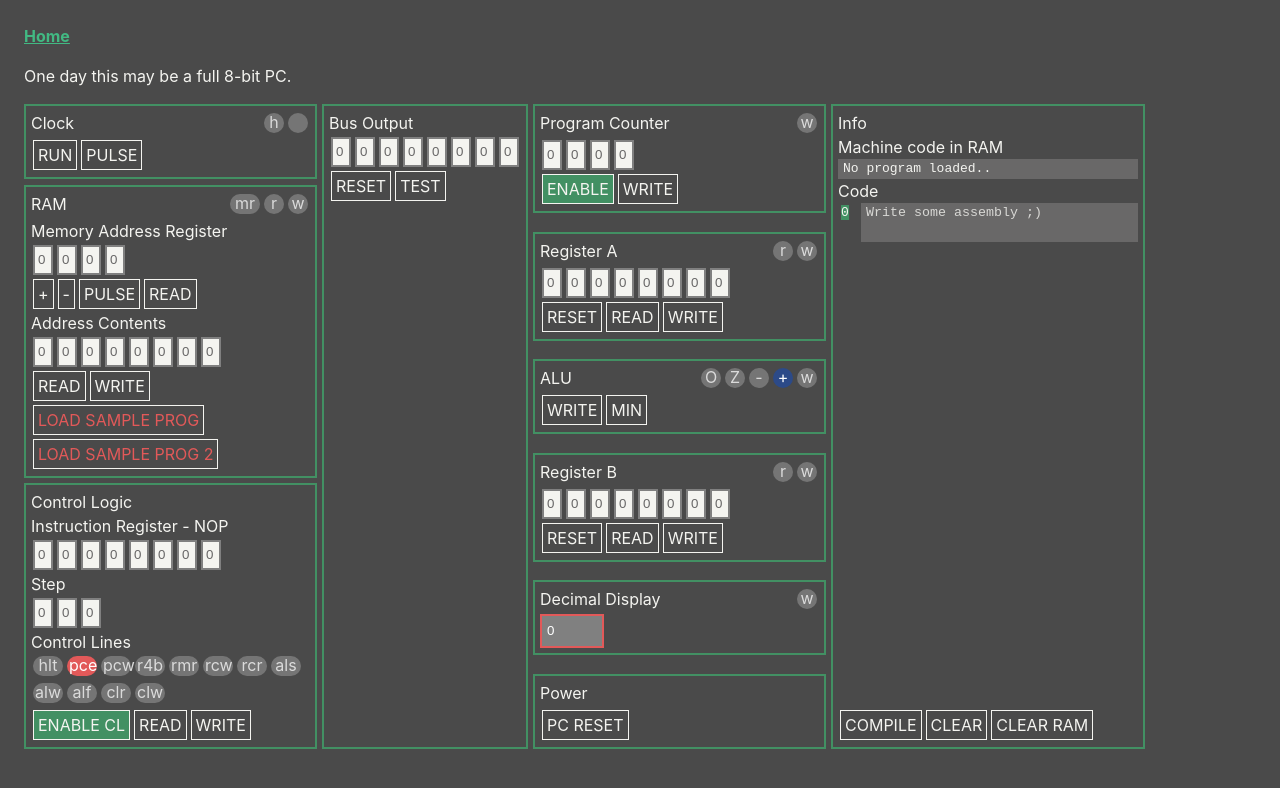
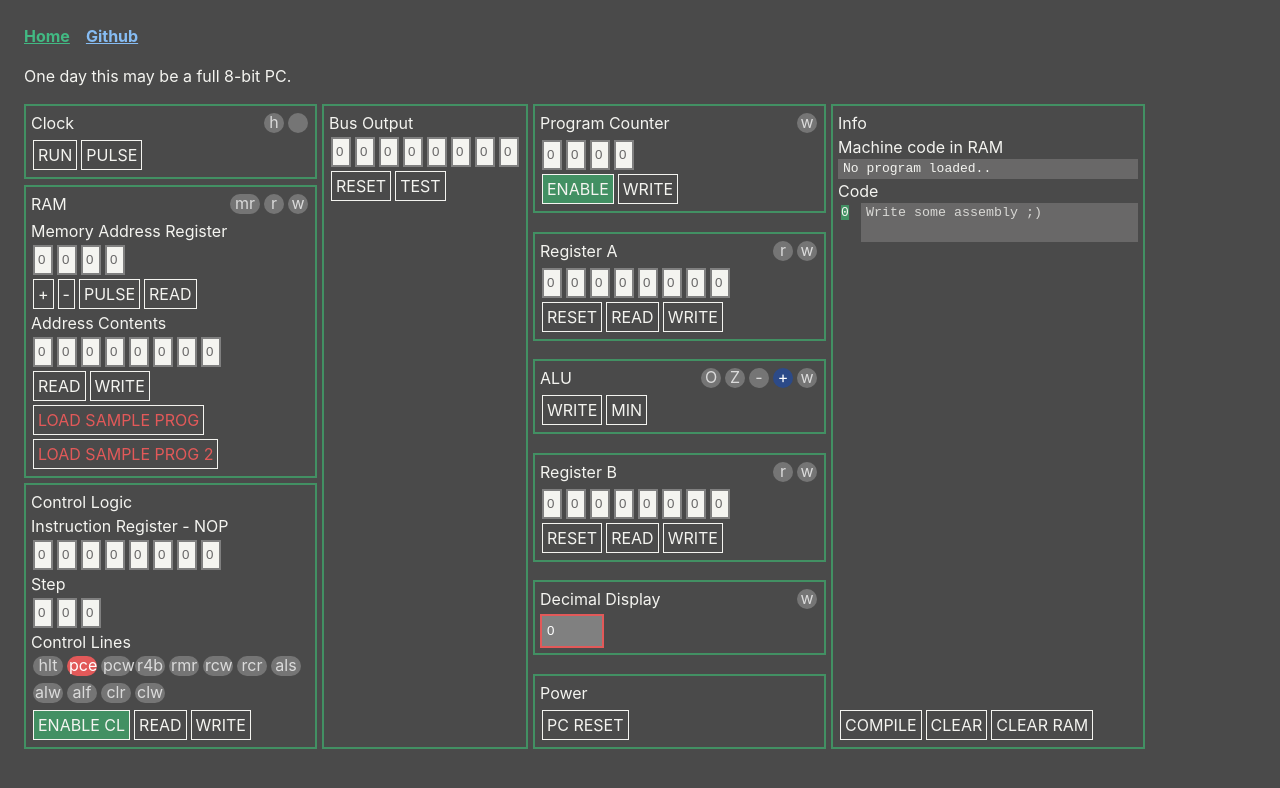
Before and after one commit to jacobpretorius/crazyman-pc, a Vue app: page / in a window 1280 px wide. Shown: the top 788 px of the page. Built offline with nearby package versions, Linux system fonts and the light colour scheme.

Commit message:
Add github link

```diff
--- a/src/App.vue
+++ b/src/App.vue
@@ -2,6 +2,7 @@
   <div id="app">
     <div id="nav">
       <router-link to="/">Home</router-link>
+      <a class="nav-link" href="https://github.com/jacobpretorius/crazyman-cpu" target="_blank">Github</a>
     </div>
     <div class="body">
       <router-view />
@@ -15,11 +16,15 @@
 
   a {
     font-weight: bold;
-    color: #2c3e50;
+    color: #86bcf3;
 
     &.router-link-exact-active {
       color: #42b983;
     }
   }
+
+  .nav-link{
+    margin-left: 1rem;
+  }
 }
 </style>
```
Also changed, not shown: 2 other files (tests, documents, lock files or other folders).
